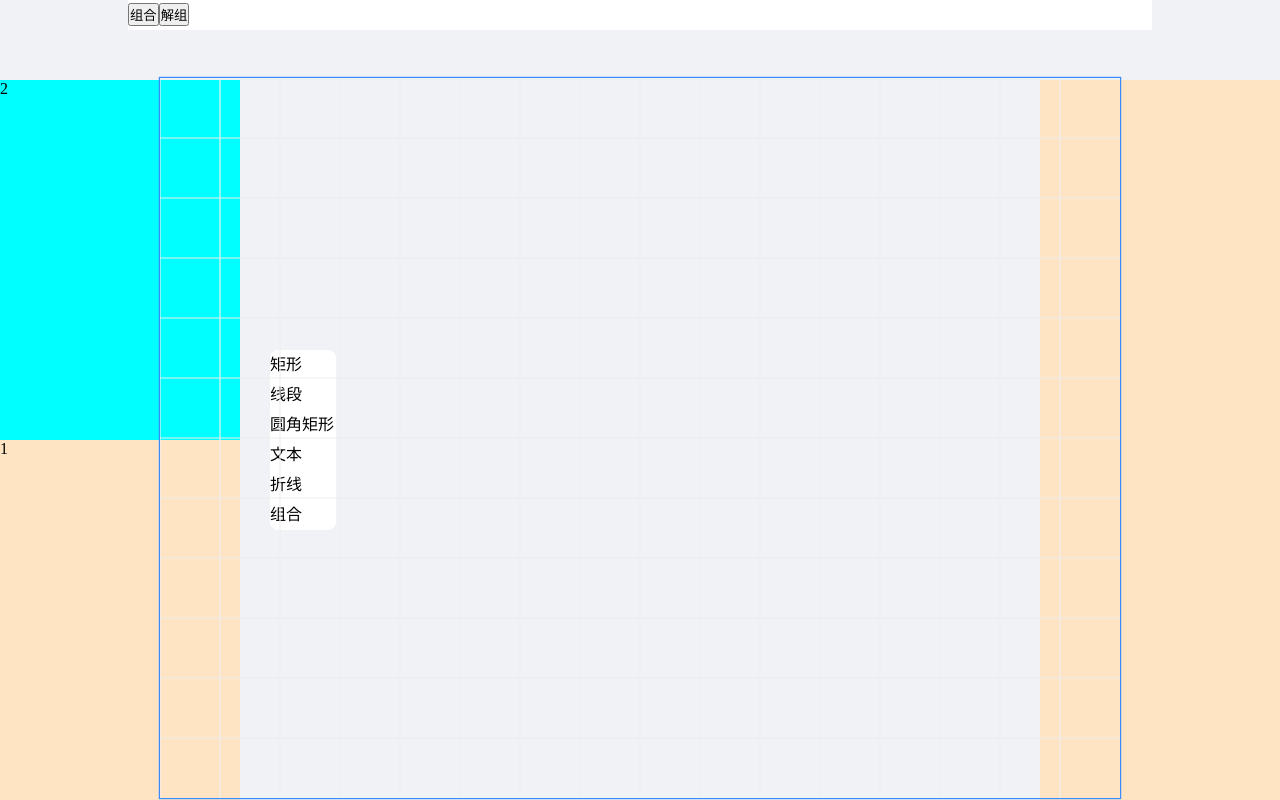
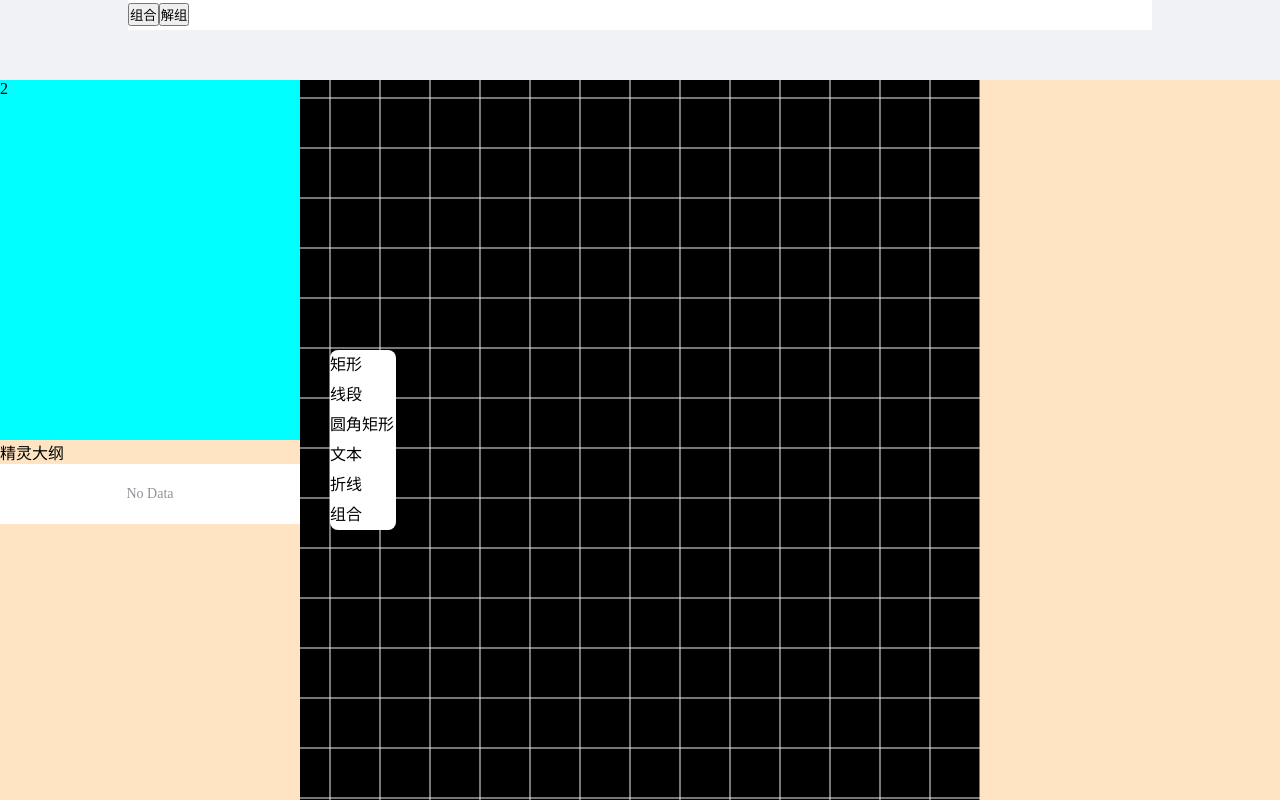
Before and after one commit to Alanisagoodboy/my-sprite-stage, a Vue app: page / in a window 1280 px wide. Built offline with nearby package versions, Linux system fonts and the light colour scheme.

Commit message:
feat: 画布缩放

```diff
--- a/package.json
+++ b/package.json
@@ -14,6 +14,7 @@
   },
   "devDependencies": {
     "@vitejs/plugin-vue": "^4.2.3",
+    "element-plus": "^2.4.1",
     "typescript": "^5.0.2",
     "vite": "^4.4.5",
     "vue-tsc": "^1.8.5"
--- a/src/App.vue
+++ b/src/App.vue
@@ -9,7 +9,16 @@
     <div class="content">
       <div class="left">
         <div style="height: 50%; background-color: aqua" v-split.bottom>2</div>
-        <div style="height: 50%; background-color: bisque">1</div>
+        <div style="height: 50%; background-color: bisque">
+          <p>精灵大纲</p>
+          <el-tree
+            :data="spriteList"
+            :props="{
+              label: 'id',
+              children: 'children',
+            }"
+          ></el-tree>
+        </div>
       </div>
       <div class="center">
         <ul class="ul" @dragstart="handleDragStart">
@@ -22,7 +31,7 @@
             {{ item.title }}
           </li>
         </ul>
-        <div>
+        <div class="center-content">
           <Stage
             ref="stageRef"
             v-bind="stage"
@@ -44,10 +53,11 @@
             ></SpriteTree>
 
             <!-- 辅助线 -->
-            <AuxiliaryLine :lineList="auxiliaryLineList" />
+            <!-- <AuxiliaryLine :lineList="auxiliaryLineList" /> -->
 
             <!-- 活跃的精灵容器：提供移动旋转缩放选中的能力 -->
             <ActiveSpritesContainer
+              :auxiliary-line-list="auxiliaryLineList"
               v-show="activeSpriteList.length"
               :stage="stage"
               :activeSpriteList="activeSpriteList"
@@ -67,7 +77,7 @@
             />
 
             <!-- 工具栏渲染器 -->
-            <Toolbar :activeSpriteList="activeSpriteList"></Toolbar>
+            <!-- <Toolbar :activeSpriteList="activeSpriteList"></Toolbar> -->
             <!-- 选框: 用于多选 -->
             <SelectArea
               :stage="stage"
@@ -118,9 +128,9 @@ const componentList = Object.values(default_sprite_data).map((m) => {
 
 // 舞台信息
 const stage = reactive({
-  width: 800,
-  height: 600,
-  scale: 1.2,
+  width: 1920,
+  height: 1080,
+  scale: 1,
 });
 
 const stageRef = ref<InstanceType<typeof Stage> | null>(null);
@@ -361,7 +371,7 @@ body {
   width: 100%;
   height: 100%;
   background-color: #f0f2f5;
-  overflow: hidden;
+  overflow: auto;
 }
 
 .header {
@@ -383,10 +393,13 @@ body {
   user-select: none;
 
   position: absolute;
+  z-index: 1;
   background-color: #fff;
   border-radius: 8px;
 
   left: 30px;
+
+  margin: auto;
 }
 .li {
   height: 30px;
@@ -408,11 +421,26 @@ body {
 .center {
   flex: 1;
 
-  display: flex;
+  /* display: flex;
   justify-content: center;
-  align-items: center;
+  align-items: center; */
 
   position: relative;
+
+  overflow: hidden;
+
+  /* margin: auto; */
+  display: flex;
+  align-items: center;
+  justify-content: center;
+}
+
+.center-content {
+  /* height: 100%;
+  width: 100%; */
+  /* overflow: auto; */
+  /* margin: auto; */
+
 }
 
 .left {
--- a/src/components/sprite/active-sprites-container.vue
+++ b/src/components/sprite/active-sprites-container.vue
@@ -22,6 +22,10 @@
       @mousedown="onDotMousedown(dot, $event)"
     />
 
+    <g v-show="isMoving">
+      <line v-for="line of auxiliaryLine" v-bind="line" stroke="#000" stroke-dasharray="5"></line>
+    </g>
+
     <g
       v-if="isShowRotate"
       @mousedown="onRotateMousedown"
@@ -29,14 +33,6 @@
     >
       <circle r="5" stroke="#398cfe" fill="#fff"></circle>
     </g>
-
-    <line
-      :x1="0"
-      :y1="0"
-      :x2="-100"
-      :y2="0"
-      stroke="#000"
-    ></line>
   </g>
 </template>
 
@@ -74,6 +70,13 @@ onUnmounted(() => {
 
 const dotSize = 6;
 
+// 是否正在拖拽
+const isMoving = ref(false)
+
+function setIsMoving (val: boolean) {
+  isMoving.value = val
+}
+
 const props = defineProps<{
   // 舞台尺寸
   stage: IStage;
@@ -83,6 +86,8 @@ const props = defineProps<{
   activeSpriteList: ISprite[];
   // 已经注册的精灵元数据map
   registerSpriteMetaMap: Record<string, any>;
+  // 辅助线
+  auxiliaryLineList: any[];
 }>();
 const emit = defineEmits(["move", "resize", "rotate", "select"]);
 
@@ -100,6 +105,21 @@ const dotList: IDot[] = [
   { side: HANDLER.BL, cursor: "sw-resize" },
   { side: HANDLER.BR, cursor: "se-resize" },
 ];
+
+const auxiliaryLine = computed(() => {
+  return props.auxiliaryLineList.map((m) => {
+    return {
+      x1: m.x1 - dragData.value.x,
+      x2: m.x2 - dragData.value.x,
+      y1: m.y1 - dragData.value.y,
+      y2: m.y2 - dragData.value.y,
+    };
+  });
+});
+
+// watchEffect(() => {
+//   console.log(auxiliaryLine.value, "auxiliaryLine");
+// });
 
 // 形变点数组渲染
 const resizePoints = computed(() => {
@@ -156,6 +176,8 @@ function onDotMousedown(dotInfo: IDot, e: MouseEvent) {
   e.stopPropagation();
   e.preventDefault();
 
+
+
   // 1.按下去的一瞬间 缓存当前的盒子信息
   const { width, height, x, y } = dragData.value;
 
@@ -204,6 +226,7 @@ function getActiveBoxInfo() {
  * 鼠标按下事件
  */
 async function onMousedown(e: MouseEvent) {
+  setIsMoving(false)
   const spriteDom = findParentByClass(e.target, "sprite-container");
   if (!spriteDom) return;
 
@@ -231,6 +254,7 @@ async function onMousedown(e: MouseEvent) {
   isMousedown.value = true;
 
   const onMousemove = (ev: MouseEvent) => {
+    setIsMoving(true)
     const boxInfo = calcMoveBoxInfoWithoutRotate({
       rect: lastDragInfo,
       stage: props.stage,
@@ -243,7 +267,7 @@ async function onMousedown(e: MouseEvent) {
   };
 
   const onMouseup = (_e: MouseEvent) => {
-    isMousedown.value = false;
+    setIsMoving(false)
     // 移除document事件
     document.removeEventListener("pointermove", onMousemove, false);
     document.removeEventListener("pointerup", onMouseup, false);
--- a/src/components/sprite/sprite-container.vue
+++ b/src/components/sprite/sprite-container.vue
@@ -4,7 +4,8 @@
     class="sprite-container"
     :transform="transform"
   >
-    <text>{{ sprite.id }}</text>
+    <!-- <text>{{ `x:${sprite.boundingBox.x}` }}</text> -->
+    <!-- <text>{{ `y:${sprite.boundingBox.y}` }}</text> -->
     <slot> </slot>
   </g>
 </template>
--- a/src/components/stage/auxiliary-line.vue
+++ b/src/components/stage/auxiliary-line.vue
@@ -1,11 +1,11 @@
 <template>
-  <!-- <line
+  <line
     v-for="(line, index) of lineList"
     :key="index"
     v-bind="line"
     stroke="#0067ed"
     strokeDasharray="4 4"
-  ></line> -->
+  ></line>
 </template>
 
 <script setup lang="ts">
--- a/src/components/stage/index.vue
+++ b/src/components/stage/index.vue
@@ -7,17 +7,26 @@
     :width="width"
     style="outline: 1px solid #398cfe"
     ref="svgRef"
-    :transform="`scale(${scale})`"
+    :style="{ background: '#000' }"
+    :transform="`scale(${scale}) translate(${d.dx}, ${d.dy})`"
     @mousewheel="mousewheel"
+    @mousedown="mousedown"
   >
-    <slot />
+    <g ref="groupRef">
+      <slot />
+    </g>
   </svg>
 </template>
 <script setup lang="ts">
-import { ref, provide, reactive } from "vue";
+import { ref, provide, onMounted, reactive } from "vue";
 
 defineOptions({
   name: "stage-page",
+});
+
+const d = reactive({
+  dx: 0,
+  dy: 0,
 });
 
 const props = defineProps({
@@ -28,16 +37,44 @@ const props = defineProps({
 const emits = defineEmits(["stage-scale"]);
 
 const svgRef = ref<HTMLElement | null>(null);
+const groupRef = ref<SVGSVGElement | null>(null);
 
 provide("svgRef", svgRef);
 defineExpose({ svgRef });
 
 function mousewheel(e: WheelEvent) {
+  e.preventDefault();
   const prevScale = props.scale || 0;
   const v = prevScale + (e.deltaY < 0 ? 0.1 : -0.1);
   const _scale = Math.max(Math.min(1.5, v), 0.2);
   emits("stage-scale", _scale);
 }
+
+onMounted(() => {});
+
+function mousedown(e: MouseEvent) {
+  if (!e.ctrlKey) return
+  let downX = e.clientX;
+  let downY = e.clientY;
+
+  const lastPoint = {
+    ...d
+  }
+  // const gx = group.transform("translateX") as any as number;
+  // const gy = group.transform("translateY") as any as number;
+
+  function mousemove(event: MouseEvent) {
+    d.dx = event.clientX - downX + lastPoint.dx;
+    d.dy = event.clientY - downY + lastPoint.dy
+  }
+
+  function mouseup() {
+    document!.removeEventListener("mousemove", mousemove, false);
+    document!.removeEventListener("mouseup", mouseup, false);
+  }
+  document!.addEventListener("mousemove", mousemove, false);
+  document!.addEventListener("mouseup", mouseup, false);
+}
 </script>
 
 <style lang="scss" scoped></style>
--- a/src/components/stage/select-area.vue
+++ b/src/components/stage/select-area.vue
@@ -65,6 +65,7 @@ onUnmounted(() => {
 });
 
 function handleDown(e: MouseEvent) {
+  if (e.ctrlKey) return;
   const spriteType = (e.target as HTMLElement).getAttribute("data-sprite-type");
   console.log(spriteType, "spriteType");
 
--- a/src/main.ts
+++ b/src/main.ts
@@ -1,5 +1,7 @@
 import { createApp } from 'vue'
+import ElementPlus from 'element-plus'
+import 'element-plus/dist/index.css'
 
 import App from './App.vue'
 
-createApp(App).mount('#app')
+createApp(App).use(ElementPlus).mount('#app')
--- a/src/utils/index.ts
+++ b/src/utils/index.ts
@@ -371,7 +371,7 @@ export function calcMoveBoxInfoWithoutRotate({
   // 盒子信息
   const boundingBox = {
     x: rect.x + moveX,
-    y: rect.x + moveY,
+    y: rect.y + moveY,
     width: rect.width,
     height: rect.height,
   };
```
Also changed, not shown: 1 other file (tests, documents, lock files or other folders).
